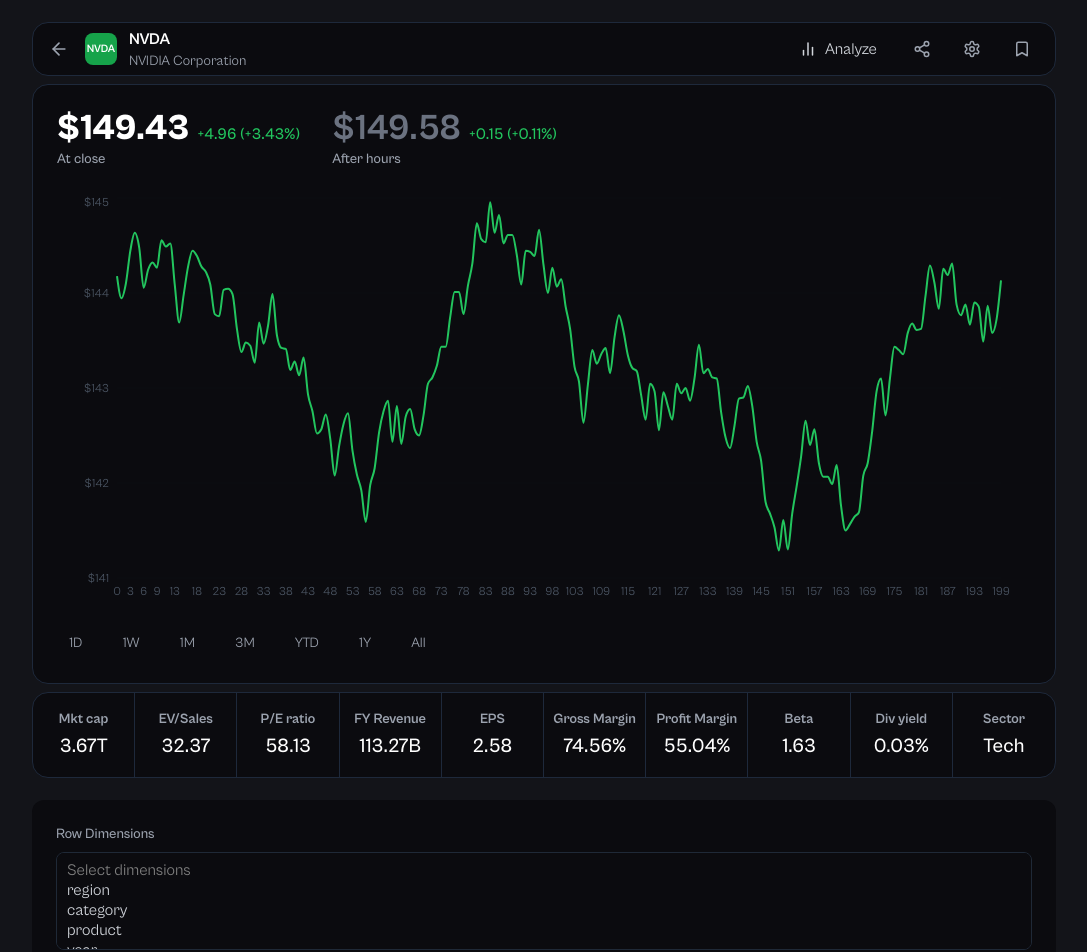
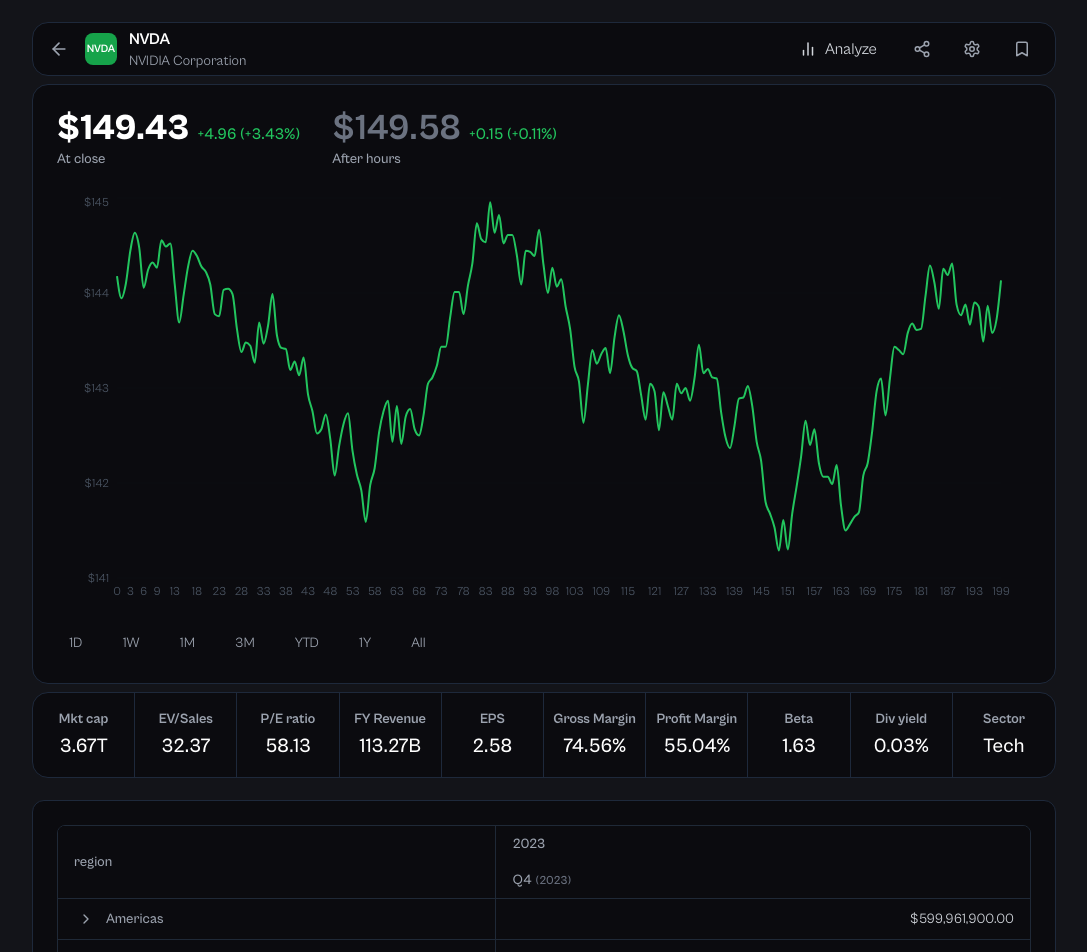
Before and after one commit to thatjimmi/trade-blotter, a Next.js app: page / in a window 1280 px wide. Shown: the top 952 px of the page, without its empty margins (96-1183 px from the left). Built offline with nearby package versions, Linux system fonts and the light colour scheme.

Commit message:
Fake trading data

```diff
--- a/app/page.tsx
+++ b/app/page.tsx
@@ -27,60 +27,70 @@
           <PivotTableUI
             data={[
               {
-                region: "North",
-                category: "Electronics",
-                product: "Laptop",
+                region: "Americas",
+                sector: "Technology",
+                symbol: "AAPL",
                 year: 2023,
-                quarter: "Q1",
-                amount: 1000,
+                quarter: "Q4",
+                volume: 1250000,
+                price: 185.75,
+                amount: 232187500,
               },
               {
-                region: "North",
-                category: "Electronics",
-                product: "Laptop",
-                year: 2024,
-                quarter: "Q2",
-                amount: 1200,
+                region: "Americas",
+                sector: "Technology",
+                symbol: "MSFT",
+                year: 2023,
+                quarter: "Q4",
+                volume: 980000,
+                price: 375.28,
+                amount: 367774400,
               },
               {
-                region: "North",
-                category: "Electronics",
-                product: "iPhone",
-                year: 2024,
-                quarter: "Q2",
-                amount: 1200,
+                region: "Europe",
+                sector: "Finance",
+                symbol: "HSBA.L",
+                year: 2023,
+                quarter: "Q4",
+                volume: 2100000,
+                price: 62.15,
+                amount: 130515000,
               },
               {
-                region: "North",
-                category: "Electronics",
-                product: "iPhone",
-                year: 2024,
-                quarter: "Q5",
-                amount: 1200,
+                region: "Asia",
+                sector: "Technology",
+                symbol: "9984.T",
+                year: 2023,
+                quarter: "Q4",
+                volume: 1500000,
+                price: 6781,
+                amount: 10171500000,
               },
               {
-                region: "North",
-                category: "Animals",
-                product: "Cow",
-                year: 2024,
-                quarter: "Q5",
-                amount: 1200,
+                region: "Europe",
+                sector: "Energy",
+                symbol: "SHEL.L",
+                year: 2023,
+                quarter: "Q4",
+                volume: 890000,
+                price: 2524.5,
+                amount: 2246805000,
               },
             ]}
             initialConfig={{
-              showRowTotal: false,
-              rowDimensions: ["category", "region"],
+              showRowTotal: true,
+              rowDimensions: ["region", "sector"],
               tableConfigs: [
                 {
-                  id: "sales",
                   colDimensions: ["year", "quarter"],
                   valueDimension: "amount",
                   formatType: "currency",
-                  showColumnTotal: false,
+                  showColumnTotal: !true,
                 },
               ],
               filters: {},
             }}
+            configureable={false}
           />
         </div>
         <div className="flex flex-col w-4/5 mx-auto gap-2">
```
Also changed, not shown: components/pivottableui.tsx (+108 -56 lines).
